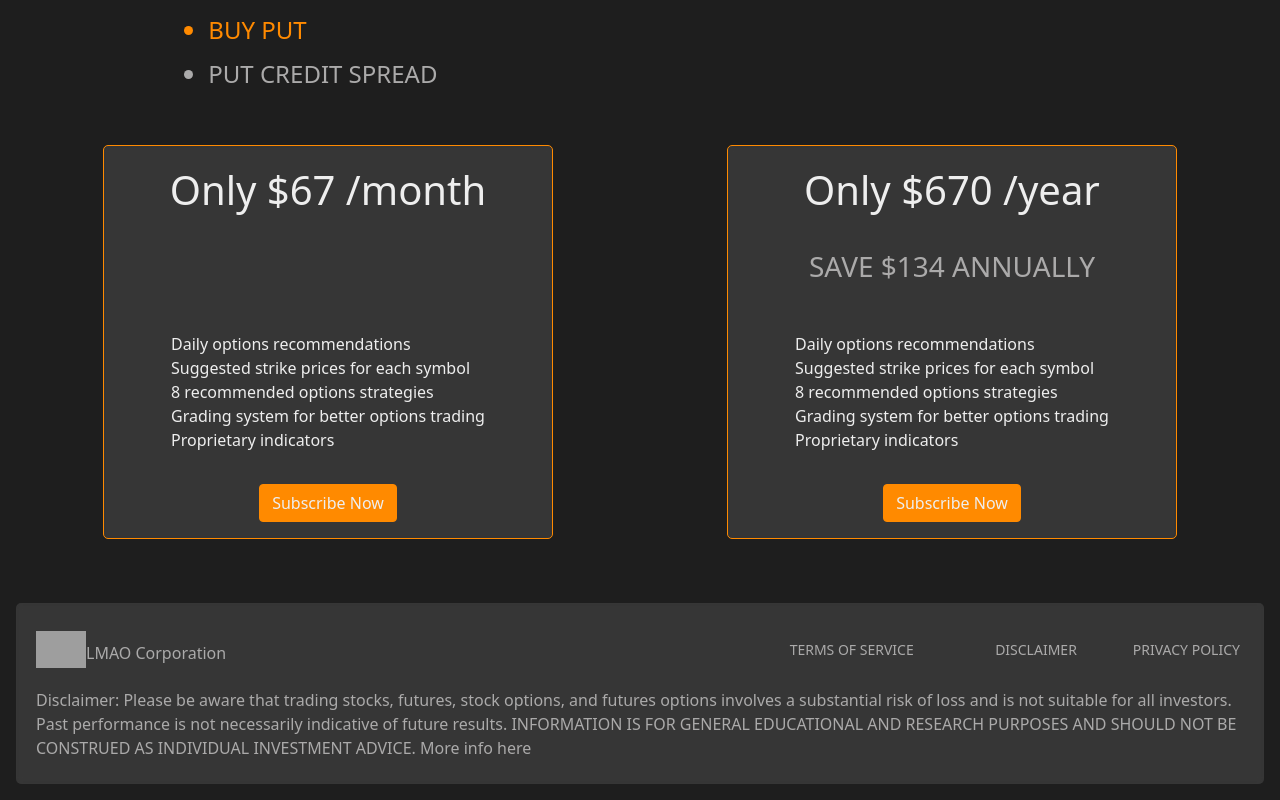
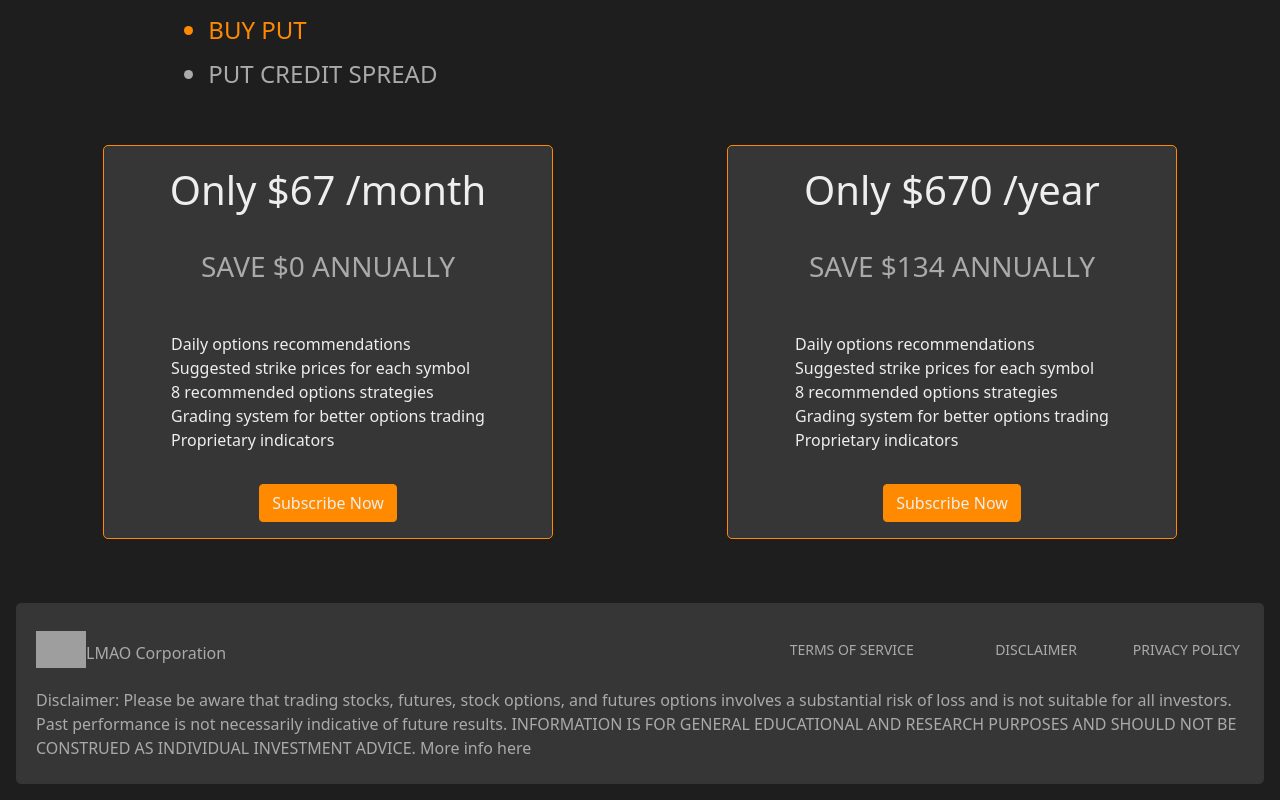
Before and after one commit to Underscore2/Progetto-React, a React (Create React App) app in the folder progetto/: page / in a window 1280 px wide. Shown: the part 3266-4066 px from the top of the page. Built offline with nearby package versions, Linux system fonts and the light colour scheme; grey boxes are pictures that could not be loaded.

Commit message:
first sprint done

```diff
--- a/progetto/src/Components/Body/Cards.js
+++ b/progetto/src/Components/Body/Cards.js
@@ -12,7 +12,7 @@ export default function Cards() {
                     <Card className="white-modules font-primary border-orange w-75">
                         <Card.Body className="py-3 d-flex flex-column justify-content-center align-items-center w-100 m-0">
                             <Card.Title className="py-1 text-center font-priamry"><h1> {item.pricingLeft.title}</h1></Card.Title>
-                            <Card.Title className="py-3  invisible text-center font-secondary"><h3>{item.pricingRight.subtitle}</h3></Card.Title>
+                            <Card.Title className="py-3 text-center font-secondary"><h3>{item.pricingLeft.subtitle}</h3></Card.Title>
 
                             <Card.Text className="py-3">
                                 <ul className="m-0 p-0 list-unstyled">
--- a/progetto/src/utilities/texts.json
+++ b/progetto/src/utilities/texts.json
@@ -48,6 +48,7 @@
     },
     "pricingLeft": {
       "title": "Only $67 /month",
+      "subtitle": "SAVE $0 ANNUALLY",
       "l1": "Daily options recommendations",
       "l2": "Suggested strike prices for each symbol",
       "l3": "8 recommended options strategies",
```
